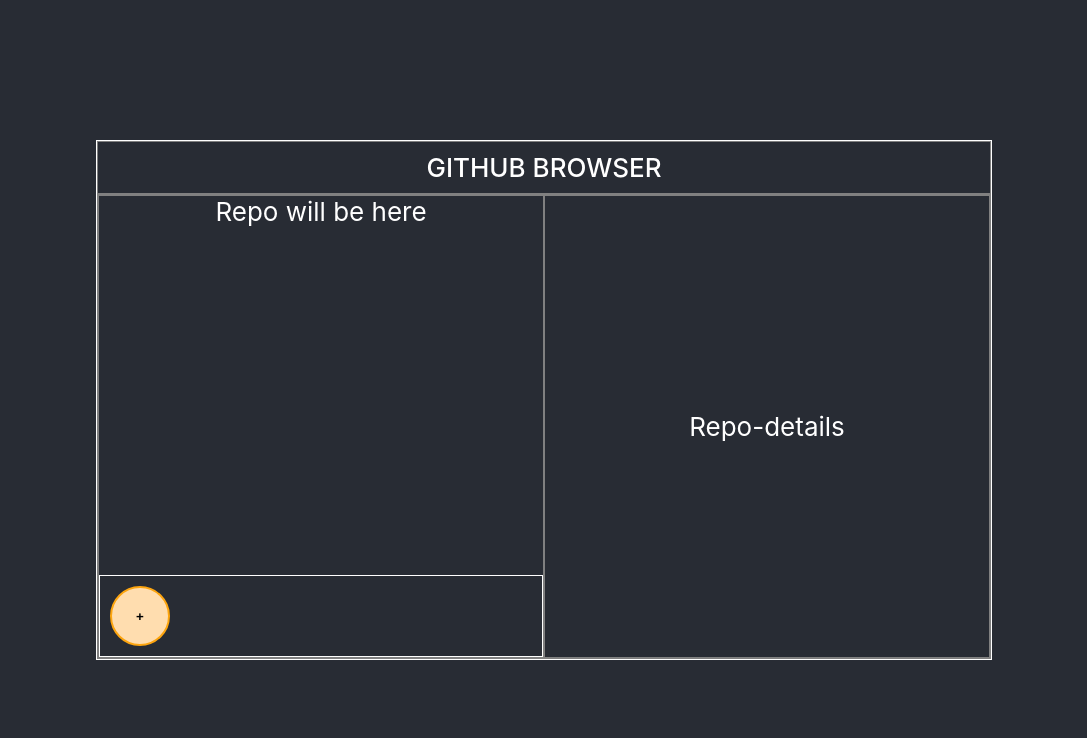
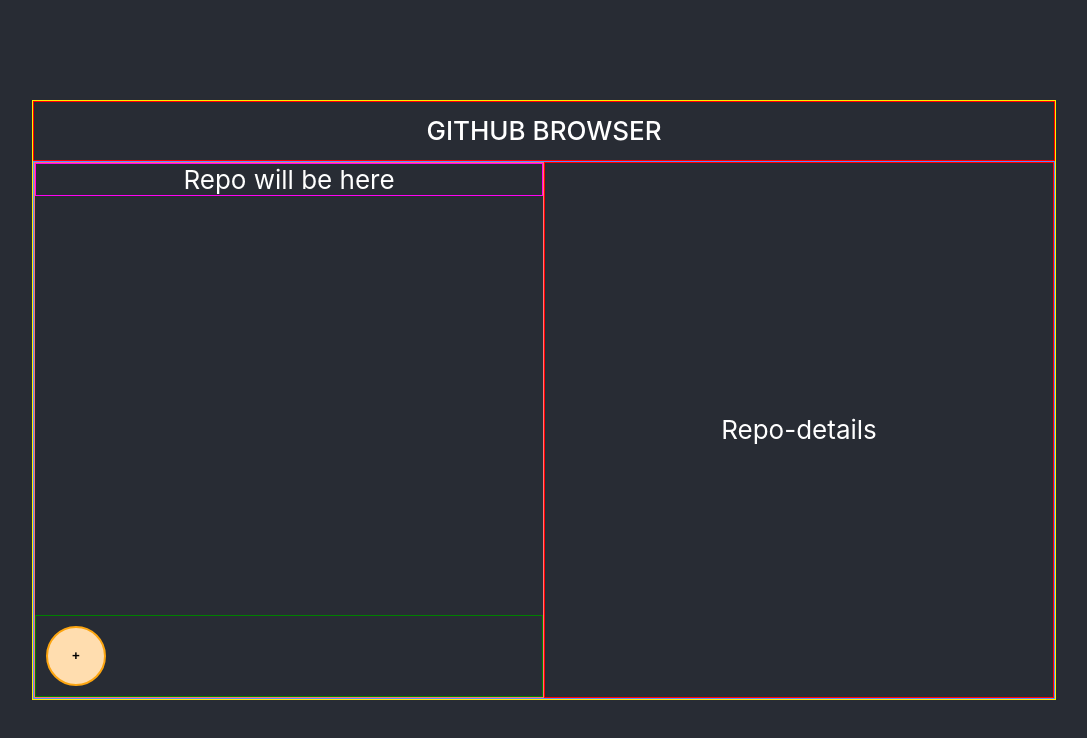
Before and after one commit to singh-vinayak/github-browser, a React (Create React App) app: page / in a window 1280 px wide. Shown: the top 738 px of the page, without its empty margins (96-1183 px from the left). Built offline with nearby package versions, Linux system fonts and the light colour scheme.

Commit message:
redefined margins and layout

```diff
--- a/src/components/add-repo-button/index.js
+++ b/src/components/add-repo-button/index.js
@@ -5,7 +5,9 @@
 
     return (
         <div style={{
-            "border":"1px solid white"
+            "boxSizing":"border-box",
+            "border":"1px solid green",
+            "width":"100%",
             }}>
             <button className='add-button' onClick={()=> setShow(true)}>+</button>
             <Modal  show={show} onClose={()=> setShow(false)} />
--- a/src/components/dashboard/index.js
+++ b/src/components/dashboard/index.js
@@ -21,7 +21,13 @@
                 </div>
                 <div className="main--section">
                     <div className="left--pane">
-                        <Repository />
+                        <div className='repoList'>
+                            {repoList.length === 0 ?
+                                <div className="repo">
+                                    Repo will be here
+                                </div> :
+                                repoList.map((repo, i) => <Repository key={i} data={repo} />)}
+                        </div>
                         <AddRepoButton />
                     </div>
                     <div className="right--pane">
--- a/src/components/modal/index.js
+++ b/src/components/modal/index.js
@@ -8,12 +8,13 @@
     const [org, setOrg] = useState('');
     const [error, setError] = useState('');
 
-    const { repoList, setRepoList } = useContext(RepositoryContext);
+    const { setRepoList } = useContext(RepositoryContext);
 
-    // useEffect(() => {
-    //     console.log(name);
-    //     console.log(org);
-    // }, [org, name]);
+    useEffect(() => {
+        // console.log(name);
+        // console.log(org);
+        setError('');
+    }, [org, name]);
 
     if(!show){
         return null;
--- a/src/components/repository/index.js
+++ b/src/components/repository/index.js
@@ -1,9 +1,9 @@
 import React from 'react'
 
-function Repository() {
+function Repository({data}) {
     return (
-        <div className="repo">
-            Repo will be here
+        <div className="repo"  >
+            {data.name}
         </div>
     );
 }
--- a/src/index.css
+++ b/src/index.css
@@ -1,5 +1,5 @@
 *{
-  box-sizing: border-box;;
+  box-sizing: border-box;
 }
 
 body {
@@ -29,13 +29,14 @@
 }
 
 .dashboard{
-  border: 1px solid white;
-  width: 70%;
-  height: 65vh;
+  border: 1px solid rgb(255, 238, 0);
+  width: 80%;
+  height: 75vh;
   display: flex;
   flex-direction: column;
+  flex-flow: wrap;
   align-items: center;
-  justify-content: flex-start;
+  justify-content: center;
 }
 
 @media (max-width:1024px) {
@@ -45,11 +46,14 @@
 }
 
 .top--section{
-  top: 0;
+  display:flex;
   width: 100%;
   text-align: center;
-  border: 1px solid grey;
+  border: 1px solid rgb(255, 0, 0);
   padding: 10px;
+  height: 10%;
+  align-items:center;
+  justify-content:center;
 }
 
 .main--section{
@@ -57,9 +61,9 @@
   flex-direction: row;
   justify-content: center;
   align-items: center;
-  border: 1px solid grey;
+  border: 1px solid rgb(80, 141, 255);
   width: 100%;
-  height: 100%;
+  height: 90%;
 }
 
 .left--pane{
@@ -67,13 +71,9 @@
   flex-direction:column;
   justify-content: space-between;
   align-items: center;
-  border: 1px solid grey;
+  border: 1px solid rgb(253, 117, 117);
   width: 50%;
   height: 100%;
-}
-
-.left--pane *{
-  width:100%;
 }
 
 button:hover,
@@ -81,11 +81,42 @@
   cursor:pointer;
 }
 
+.repoList{
+  overflow-y:auto;
+  max-height: 100%;
+  width: 100%;
+  border: 1px solid rgb(255, 2, 242);
+  margin-bottom: 0;
+}
+
+::-webkit-scrollbar {
+  width: 15px;
+  background-color:#282c34;
+}
+
+/* Track */
+::-webkit-scrollbar-track {
+  box-shadow: inset 0 0 5px grey;
+  border-radius: 10px;
+}
+
+/* Handle */
+::-webkit-scrollbar-thumb {
+  background-color:#f4f4f4;
+  border-radius: 10px;
+}
+
+/* Handle on hover */
+::-webkit-scrollbar-thumb:hover {
+  background-image: linear-gradient(180deg, rgba(0,0,0,0), rgba(0,0,0,0.65));
+}
+
+
 .right--pane{
   display: flex;
   justify-content: center;
   align-items: center;
-  border: 1px solid grey;
+  border: 1px solid rgb(255, 0, 0);
   width: 50%;
   height: 100%;
 }
```
